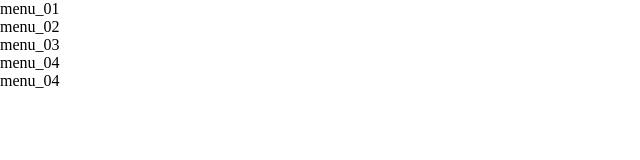
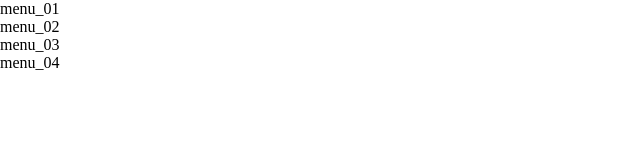
Before and after one commit to enuobear/hiall-demo, a plain HTML site: page index.html in a window 1280 px wide. Shown: the full height of the page, 0-640 px from the left. Drawn offline with Linux system fonts and the light colour scheme.

Commit message:
remote v1

```diff
--- a/index.html
+++ b/index.html
@@ -19,7 +19,6 @@
 	<li>menu_02</li>
 	<li>menu_03</li>
 	<li>menu_04</li>
-	<li>menu_04</li>
   </ul>
 </body>
 </html>
```
